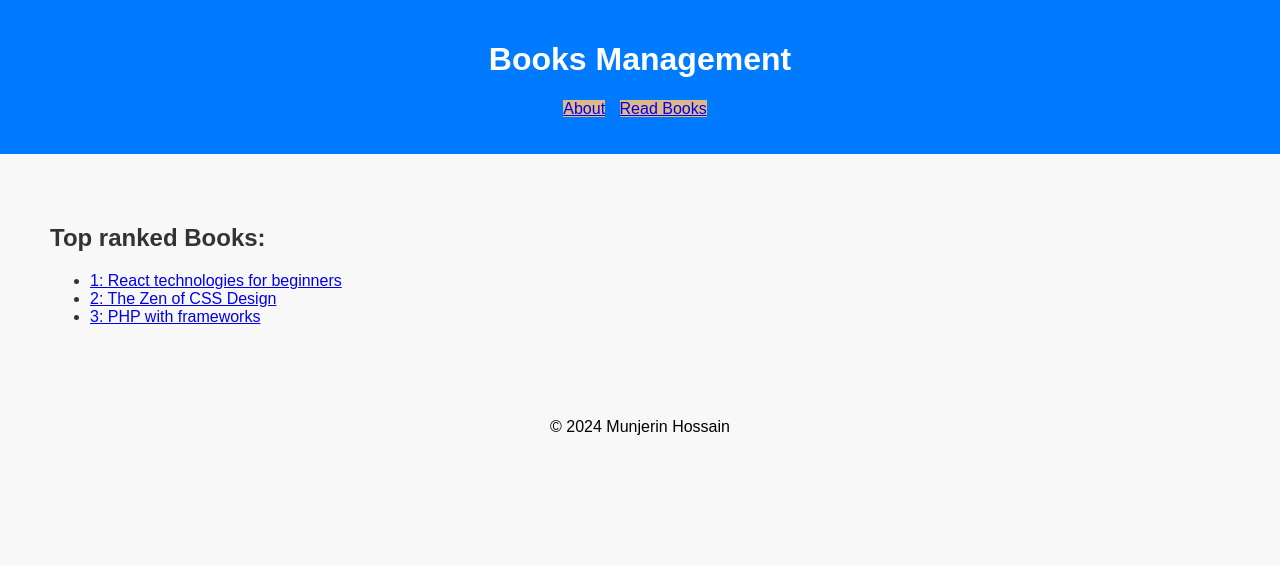
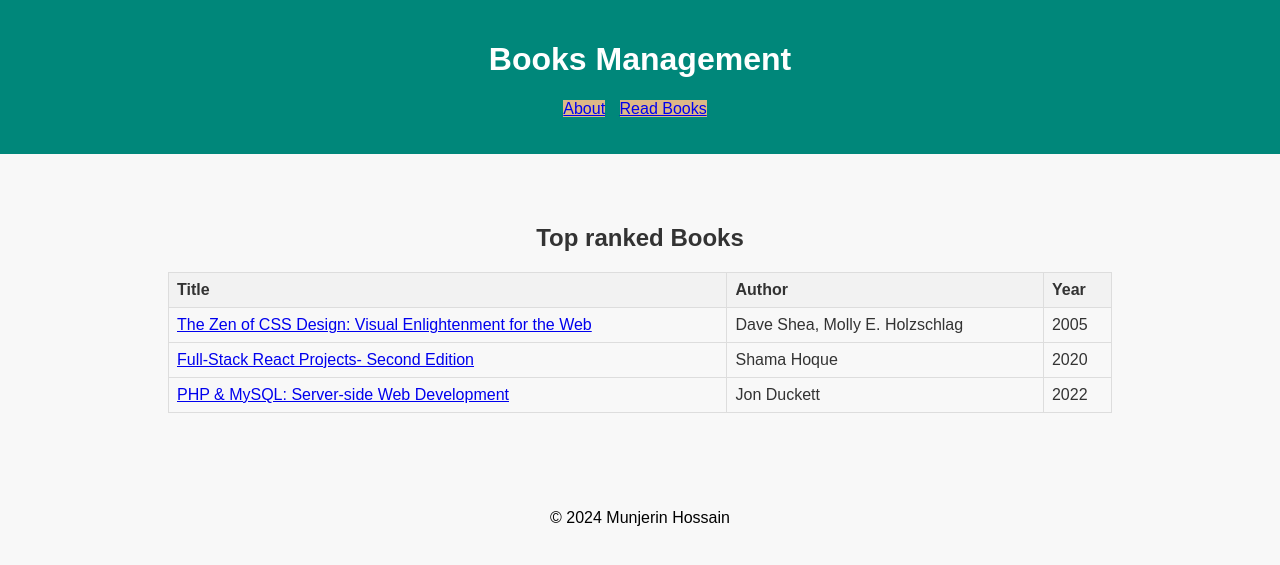
Before and after one commit to MunjerinHossain/basic_website_construction, a PHP site: page / in a window 1280 px wide. Shown: the top 565 px of the page. Run offline with PHP 8.4, Linux system fonts and the light colour scheme.

Commit message:
table implemented, changed header color.

```diff
--- a/css/about.css
+++ b/css/about.css
@@ -7,7 +7,7 @@ body {
 }
 
 header {
-  background-color: #007bff;
+  background-color: #00877a;
   color: #fff;
   padding: 20px;
   text-align: center;
--- a/css/books.css
+++ b/css/books.css
@@ -7,7 +7,7 @@ body {
 }
 
 header {
-    background-color: #007bff;
+    background-color: #00877a;
     color: #fff;
     padding: 20px;
     text-align: center;
--- a/css/styles.css
+++ b/css/styles.css
@@ -7,7 +7,7 @@ body {
 }
 
 header {
-  background-color: #007bff;
+  background-color: #00877a;
   color: #fff;
   padding: 20px;
   text-align: center;
@@ -36,6 +36,20 @@ main {
     text-align: center;
 } */
 
+table {
+    width: 80%;
+    margin: 20px auto;
+    border-collapse: collapse;
+}
+th, td {
+    border: 1px solid #ddd;
+    padding: 8px;
+    text-align: left;
+}
+th {
+    background-color: #f2f2f2;
+}
+
 .page {
   width: 100vw;
   height: 100vh;
--- a/index.html
+++ b/index.html
@@ -18,16 +18,43 @@
 
     <main>
         <section>
-            <h2>Top ranked Books:</h2>
-            <ul>
+            <h2 align="center">Top ranked Books</h2>
+            <!-- <ul>
                 <li><a href="#one">1: React technologies for beginners</a></li>
                 <li><a href="#two">2: The Zen of CSS Design</a></li>
                 <li><a href="#three">3: PHP with frameworks</a></li>
-            </ul>
+            </ul> -->
+
+            <table>
+                <thead>
+                    <tr>
+                        <th>Title</th>
+                        <th>Author</th>
+                        <th>Year</th>
+                    </tr>
+                </thead>
+                <tbody>
+                     <tr>
+                        <td><a href="#one">The Zen of CSS Design: Visual Enlightenment for the Web</a></td>
+
+                        <td>Dave Shea, Molly E. Holzschlag</td>
+                        <td>2005</td>
+                    </tr>
+                    <tr>
+                        <td><a href="#two">Full-Stack React Projects- Second Edition</a></td>
+                        <td>Shama Hoque</td>
+                        <td>2020</td>
+                    </tr>
+                    <tr>
+                        <td><a href="#three">PHP & MySQL: Server-side Web Development</a></td>
+                        <td>Jon Duckett</td>
+                        <td>2022</td>
+                    </tr>
+                </tbody>
+            </table>
 
             <div class="page" id="one">
-                React technologies for beginners
-
+                The Zen of CSS Design
                 <ul>
                   <li><a href="#">Back to Home</a></li>
                   <li><a href="about.html">About</a></li>
@@ -35,9 +62,8 @@
                 </ul>
               </div>
 
-              <div class="page" id="two">
-                The Zen of CSS Design
-
+            <div class="page" id="two">
+                Full-Stack React Projects- Second Edition
                 <ul>
                   <li><a href="#">Back to Home</a></li>
                   <li><a href="about.html">About</a></li>
@@ -46,7 +72,7 @@
               </div>
 
               <div class="page" id="three">
-                PHP with frameworks
+                PHP & MySQL: Server-side Web Development
 
                 <ul>
                   <li><a href="#">Back to Home</a></li>
```
